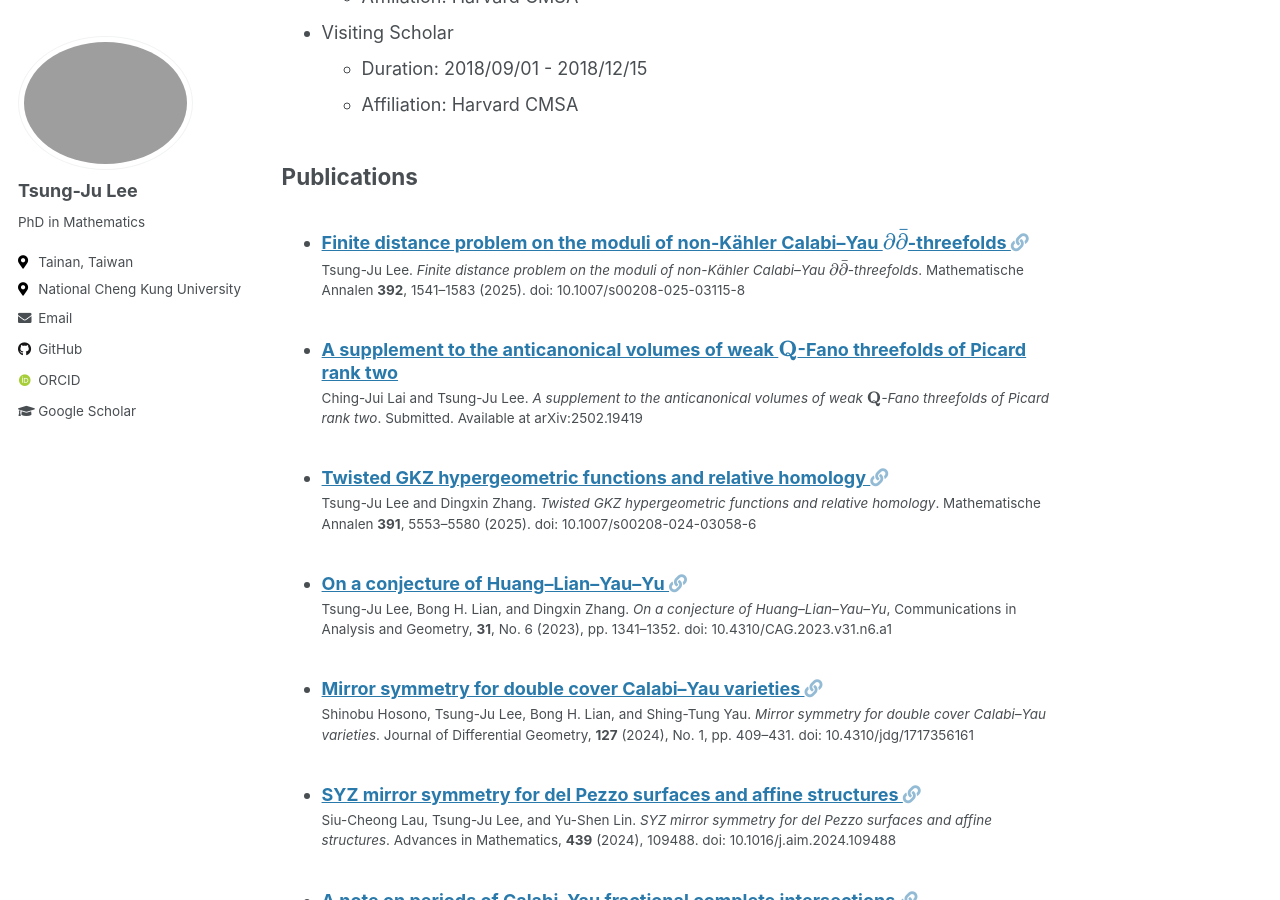
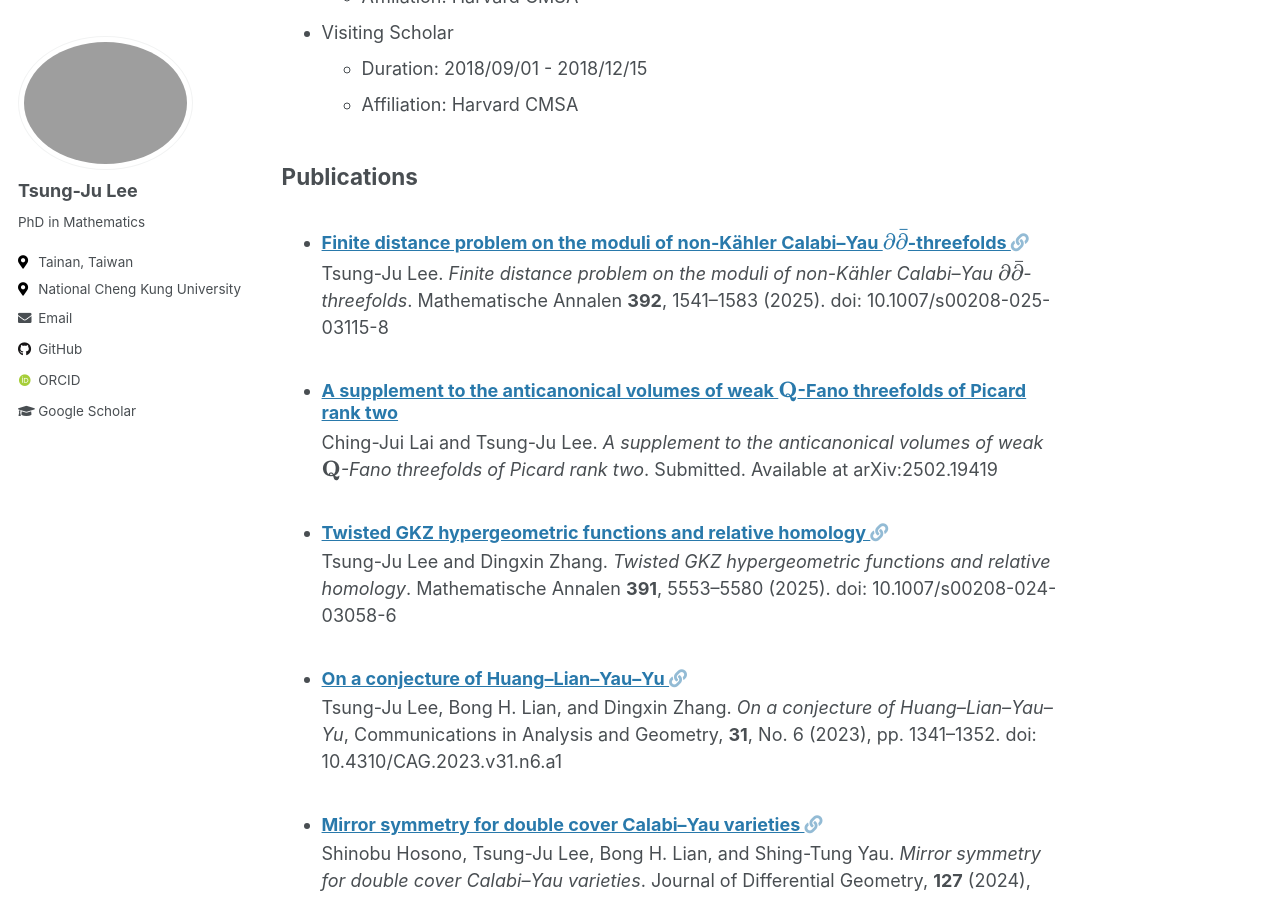
Before and after one commit to yusd24/yusd24.github.io, a Jekyll site: the page built from _pages/cv.md, in a window 1280 px wide and 900 px high, scrolled down 586 px. Built offline with Jekyll 4.4.1, drawn with Linux system fonts in a browser that asks for light colours; some web fonts are replaced; formulas are drawn with MathJax 3.

Commit message:
Update archive-single-cv.html

```diff
--- a/_includes/archive-single-cv.html
+++ b/_includes/archive-single-cv.html
@@ -36,7 +36,7 @@
     {% if post.read_time %}
       <p class="page__meta"><i class="fa fa-clock" aria-hidden="true"></i> {% include read-time.html %}</p>
     {% endif %}
-    {% if post.venue%}<p class="archive__item-excerpt" itemprop="description">{{ post.citation }}</p> {% endif %}
+    {% if post.venue%}<p class="archive__item-excerpt" itemprop="description"><font size="4">{{ post.citation }}</font></p> {% endif %}
     </li>
  </article>
 </div>
```
